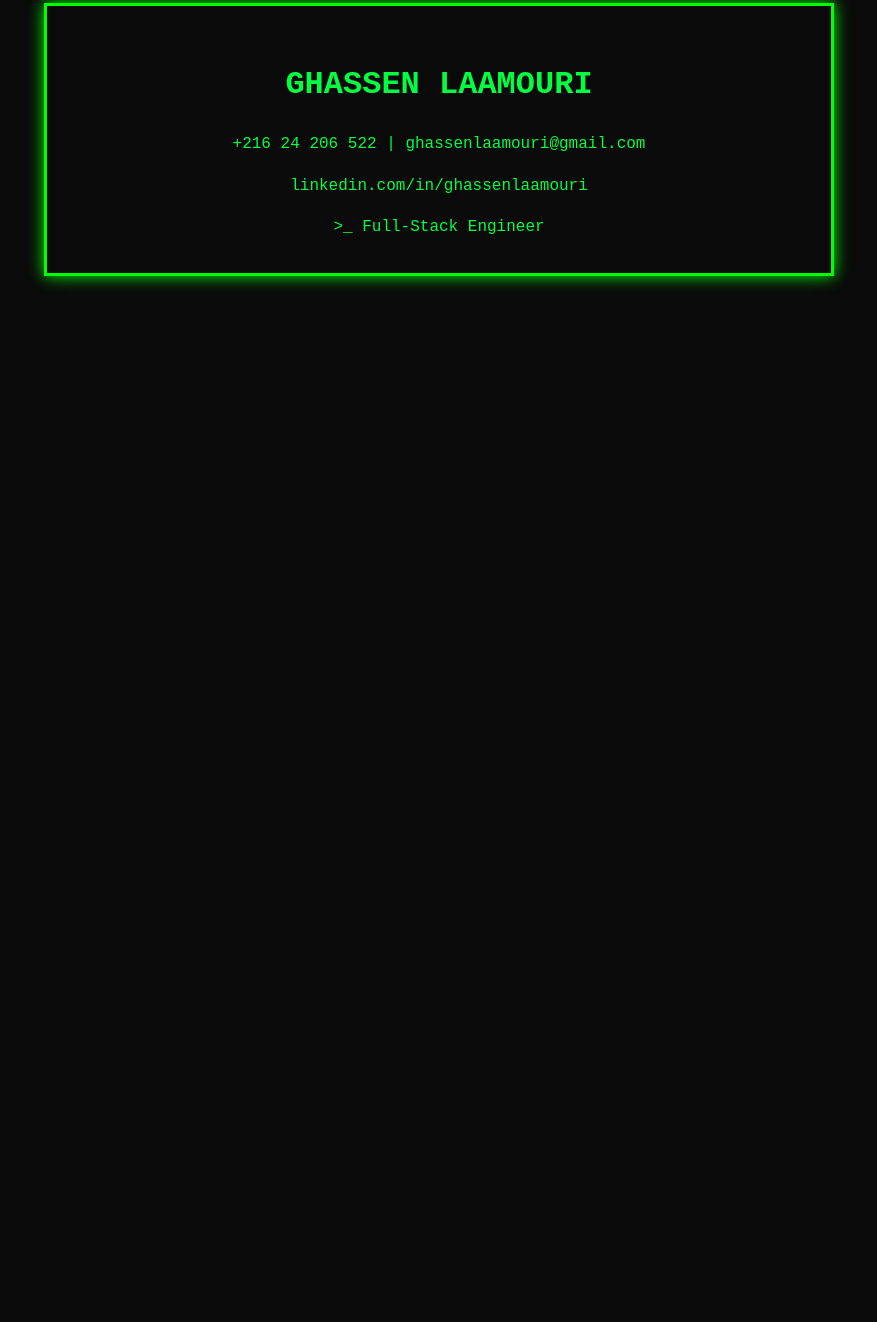
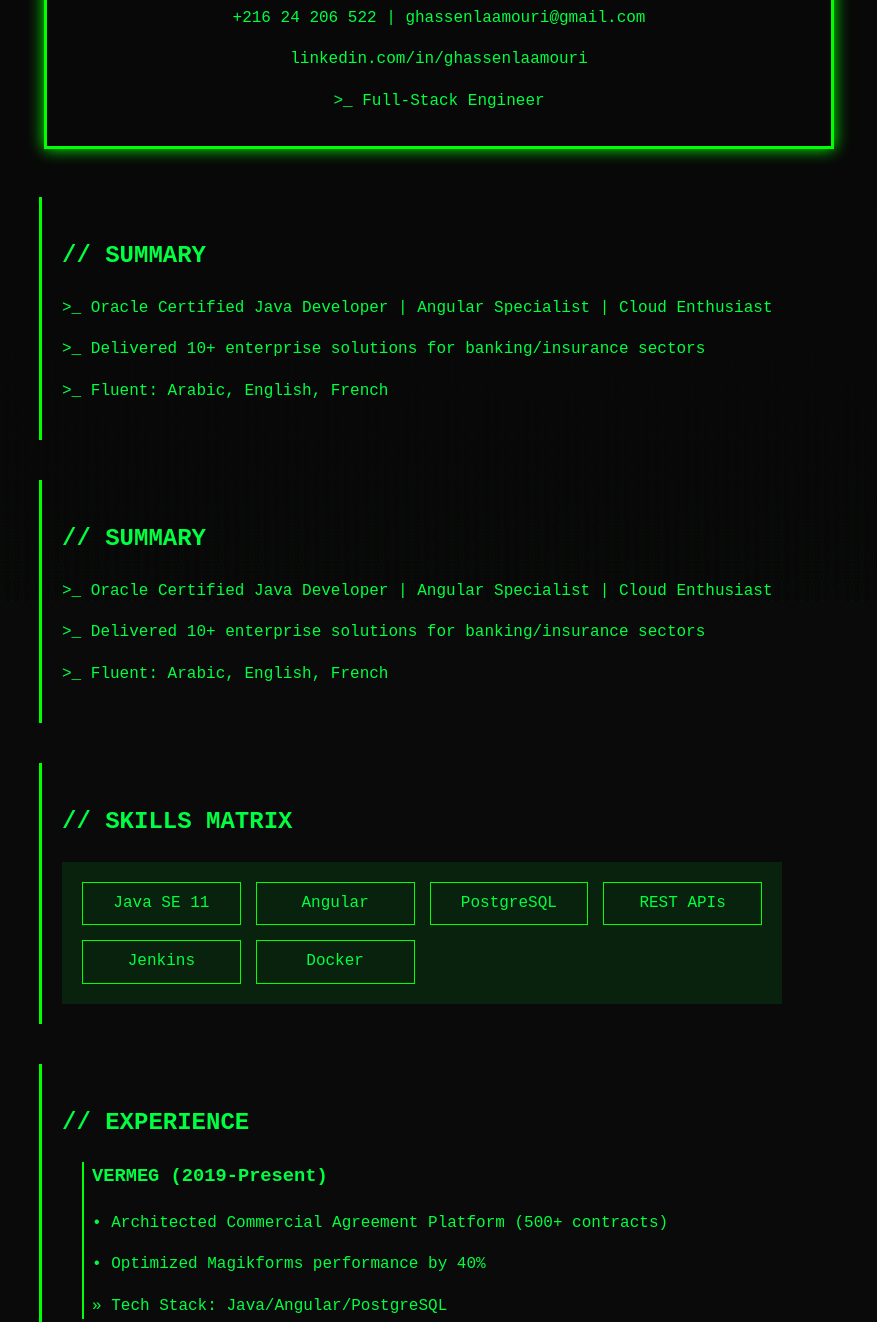
Before and after one commit to glaamouri/github.io, a plain HTML site: page index.html in a window 1280 px wide. Shown: the part 199-1521 px from the top of the page, without its empty margins (201-1078 px from the left). Before the commit the page ends 818 px from the top, so only its background shows below. Drawn offline with Linux system fonts and the light colour scheme.

Commit message:
Update index.html

```diff
--- a/index.html
+++ b/index.html
@@ -69,8 +69,94 @@
             margin: 0 auto;
         }
 
-        /* Keep existing animations and effects from previous version */
-        /* ... (rest of previous styles remain unchanged) ... */
+        /* Glitch Effect */
+        @keyframes glitch {
+            2% { text-shadow: 3px 0 0 red, -3px 0 0 blue; }
+            4%, 60% { text-shadow: none; }
+            62% { transform: skew(5deg); }
+            64% { transform: none; }
+        }
+
+        /* Scroll Animation */
+        @keyframes slideUp {
+            from { opacity: 0; transform: translateY(50px); }
+            to { opacity: 1; transform: translateY(0); }
+        }
+
+        .section {
+            border-left: 3px solid var(--neon-green);
+            padding: 20px;
+            margin: 40px 0;
+            max-width: 800px;
+            animation: slideUp 1s ease-out;
+            opacity: 0;
+            animation-fill-mode: forwards;
+        }
+
+        /* Cyber Header */
+        .cyber-header {
+            text-align: center;
+            padding: 2rem;
+            border: 3px solid var(--neon-green);
+            box-shadow: 0 0 15px var(--neon-green);
+            position: relative;
+            margin-bottom: 3rem;
+        }
+
+        .cyber-header h1 {
+            font-size: 2.5em;
+            text-transform: uppercase;
+            letter-spacing: 4px;
+            animation: glitch 3s infinite;
+        }
+
+        /* Terminal-style Skills */
+        .skills-grid {
+            display: grid;
+            grid-template-columns: repeat(auto-fit, minmax(150px, 1fr));
+            gap: 15px;
+            padding: 20px;
+            background: rgba(0, 255, 65, 0.1);
+        }
+
+        .skill-tag {
+            padding: 8px;
+            border: 1px solid var(--neon-green);
+            text-align: center;
+            transition: all 0.3s;
+            cursor: pointer;
+        }
+
+        .skill-tag:hover {
+            background: var(--matrix-green);
+            color: var(--terminal-black);
+            transform: scale(1.1);
+        }
+
+        /* Timeline Animation */
+        .timeline::before {
+            content: '';
+            position: absolute;
+            left: 20px;
+            height: 100%;
+            width: 2px;
+            background: var(--neon-green);
+        }
+
+        /* Matrix Rain Background */
+        #matrix-canvas {
+            position: fixed;
+            top: 0;
+            left: 0;
+            z-index: -1;
+            opacity: 0.1;
+        }
+
+        @media print {
+            body { background: white; color: black; }
+            .section { border: none; box-shadow: none; }
+            .skill-tag { border: 1px solid black; }
+        }
     </style>
 </head>
 <body>
@@ -84,7 +170,6 @@
             <div class="terminal-prompt">>_ Full-Stack Engineer</div>
         </header>
 
-        <!-- All sections wrapped in container -->
         <section class="section" style="animation-delay: 0.2s">
             <h2>// SUMMARY</h2>
             <p>>_ Oracle Certified Java Developer | Angular Specialist | Cloud Enthusiast</p>
@@ -92,12 +177,76 @@
             <p>>_ Fluent: Arabic, English, French</p>
         </section>
 
-        <!-- Other sections remain same structure but now centered -->
+        <section class="section" style="animation-delay: 0.2s">
+            <h2>// SUMMARY</h2>
+            <p>>_ Oracle Certified Java Developer | Angular Specialist | Cloud Enthusiast</p>
+            <p>>_ Delivered 10+ enterprise solutions for banking/insurance sectors</p>
+            <p>>_ Fluent: Arabic, English, French</p>
+        </section>
+
+        <section class="section" style="animation-delay: 0.4s">
+            <h2>// SKILLS MATRIX</h2>
+            <div class="skills-grid">
+                <div class="skill-tag">Java SE 11</div>
+                <div class="skill-tag">Angular</div>
+                <div class="skill-tag">PostgreSQL</div>
+                <div class="skill-tag">REST APIs</div>
+                <div class="skill-tag">Jenkins</div>
+                <div class="skill-tag">Docker</div>
+            </div>
+        </section>
+
+        <section class="section" style="animation-delay: 0.6s">
+            <h2>// EXPERIENCE</h2>
+            <div class="timeline">
+                <div class="event">
+                    <h3>VERMEG (2019-Present)</h3>
+                    <p>• Architected Commercial Agreement Platform (500+ contracts)</p>
+                    <p>• Optimized Magikforms performance by 40%</p>
+                    <p>» Tech Stack: Java/Angular/PostgreSQL</p>
+                </div>
+            </div>
+        </section>
     </div>
 
-    <script>
-        // Keep existing matrix and animation scripts
-        // ... (previous JavaScript code) ...
+     <script>
+        // Matrix Rain Effect
+        const canvas = document.getElementById('matrix-canvas');
+        const ctx = canvas.getContext('2d');
+        canvas.width = window.innerWidth;
+        canvas.height = window.innerHeight;
+
+        const chars = '01';
+        const drops = Array(Math.floor(canvas.width/10)).fill(0);
+
+        function drawMatrix() {
+            ctx.fillStyle = 'rgba(0, 0, 0, 0.05)';
+            ctx.fillRect(0, 0, canvas.width, canvas.height);
+            ctx.fillStyle = '#0F0';
+
+            drops.forEach((drop, i) => {
+                const char = chars[Math.floor(Math.random() * chars.length)];
+                ctx.fillText(char, i*10, drop*10);
+                if(drop*10 > canvas.height && Math.random() > 0.975) drops[i] = 0;
+                drops[i]++;
+            });
+        }
+        setInterval(drawMatrix, 50);
+
+        // Scroll Animations
+        document.addEventListener('DOMContentLoaded', () => {
+            const sections = document.querySelectorAll('.section');
+
+            const observer = new IntersectionObserver((entries) => {
+                entries.forEach(entry => {
+                    if(entry.isIntersecting) {
+                        entry.target.style.opacity = 1;
+                    }
+                });
+            }, { threshold: 0.1 });
+
+            sections.forEach(section => observer.observe(section));
+        });
     </script>
 </body>
 </html>
```
